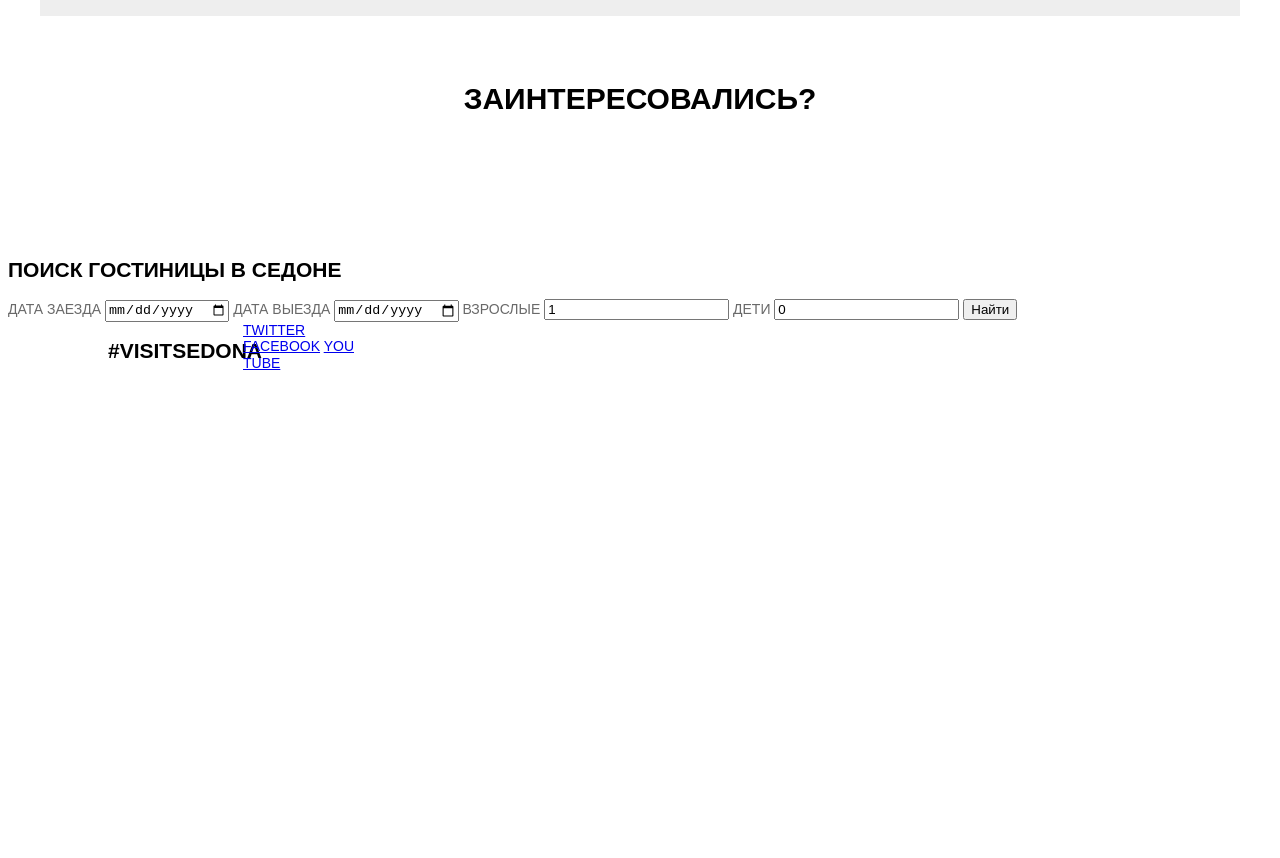
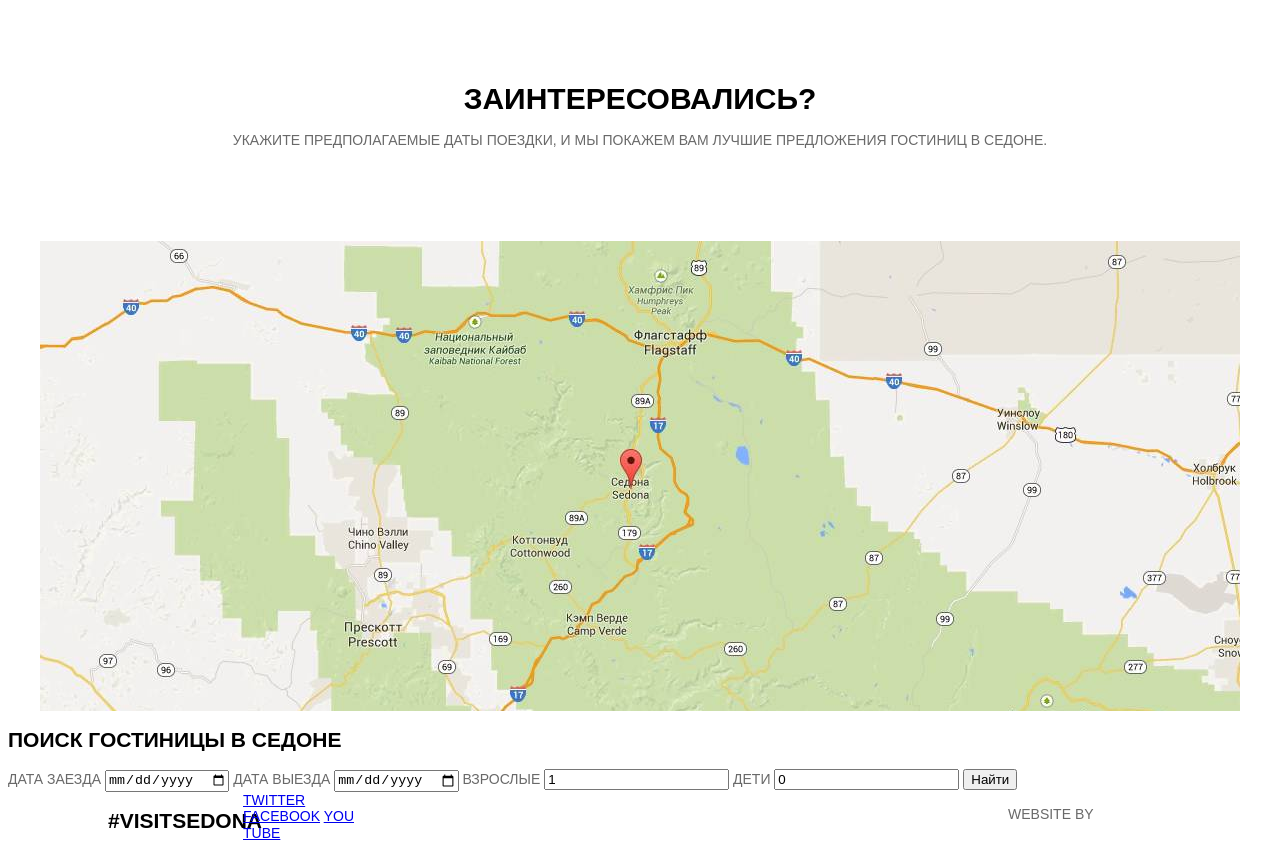
Before and after one commit to samarieta/Sedona, a plain HTML site: page index.html in a window 1280 px wide. Shown: the part 1720-2578 px from the top of the page. Before the commit the page ends 2108 px from the top, so only its background shows below. Drawn offline with Linux system fonts and the light colour scheme.

Commit message:
map and corect fonts

```diff
--- a/css/style.css
+++ b/css/style.css
@@ -30,7 +30,6 @@ h2 {
 p {
     font-size: 14px;
     font-weight: 400;
-    color: #ffffff;
 }
 
 h3 {
@@ -41,15 +40,11 @@ h3 {
 }
 
 .features-promo p {
-    color: #696969
+    color: #696969;
 }
 
 .features p {
-    color: #858585
-}
-
-.feutures-promo2 p {
-    color: #d6d6d6
+    color: #858585;
 }
 
 
@@ -144,12 +139,17 @@ li {
 .item4 {
     width: 1200px;
     min-height: 250px;
-    background-color: #eee;
 }
 
 .features-promo2 {
     min-height: 200px;
     text-align: center;
+}
+
+.map {
+    width: 1200px;
+    min-height: 470px;
+    background-image: url('../img/map.jpg')
 }
 
 .main-footer {
@@ -165,6 +165,7 @@ li {
 .footer-social {
     width: 135px;
     float: left;
+    margin-right: 170px;
 }
 
 .footer-copyright {
--- a/index.html
+++ b/index.html
@@ -96,12 +96,12 @@
         </section>
         <section class="features-promo2">
             <h1>Заинтересовались?</h1>
-            <p>Рассмотрим 5 причин, по которым Седона круче, чем гранд каньон.</p>
+            <p>Укажите предполагаемые даты поездки, и мы покажем вам лучшие предложения гостиниц в Седоне.</p>
         </section>
+
+        <div class="map">
+        </div>
     </div>
-    <div class="map">
-    </div>
-
     <section class="form-content">
         <div class="appointment-form">
             <h3>Поиск гостиницы в Седоне</h3>
@@ -150,6 +150,7 @@
                 </a>
             </section>
         </div>
+
     </footer>
 
 </body>
```
